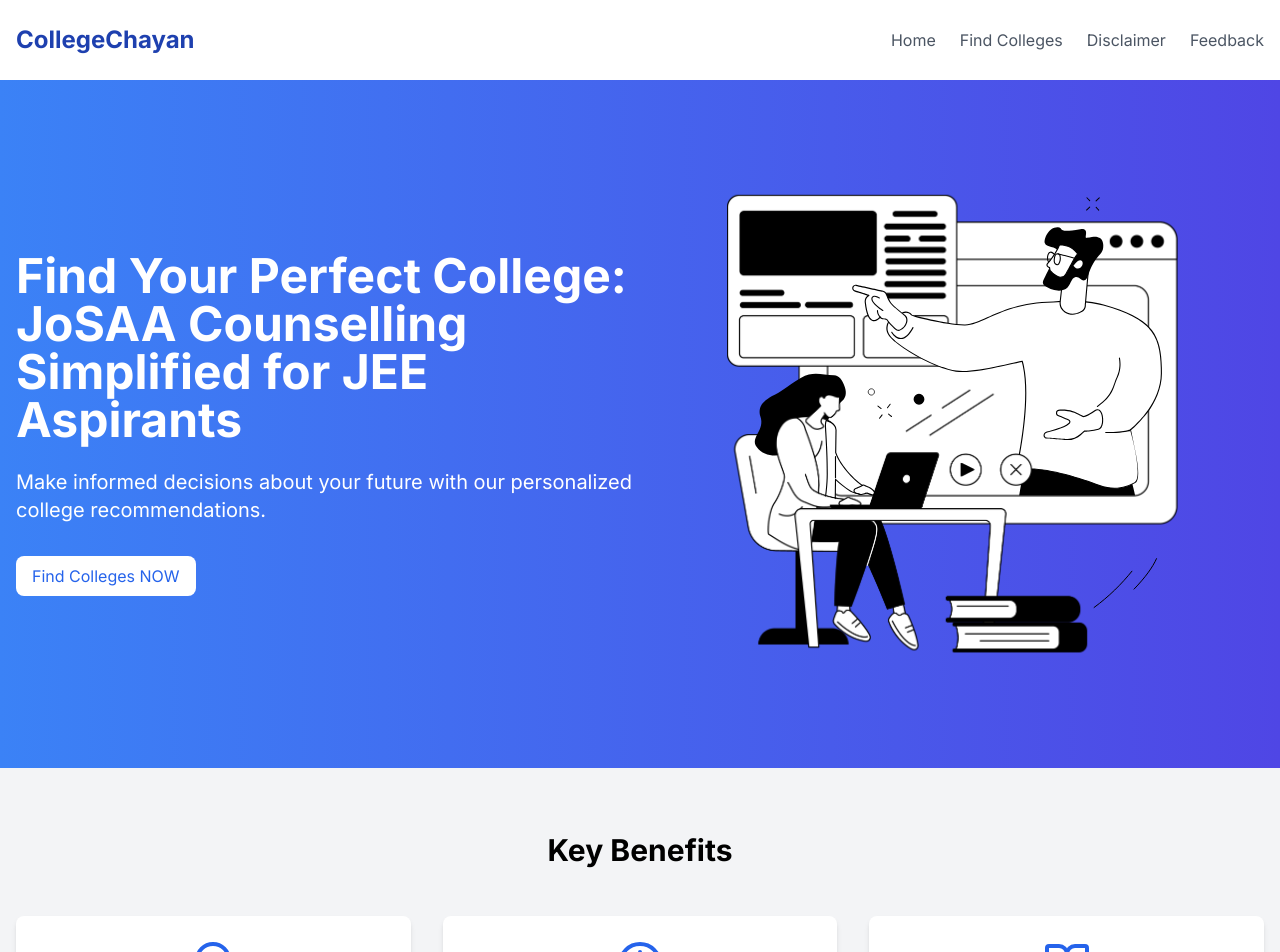
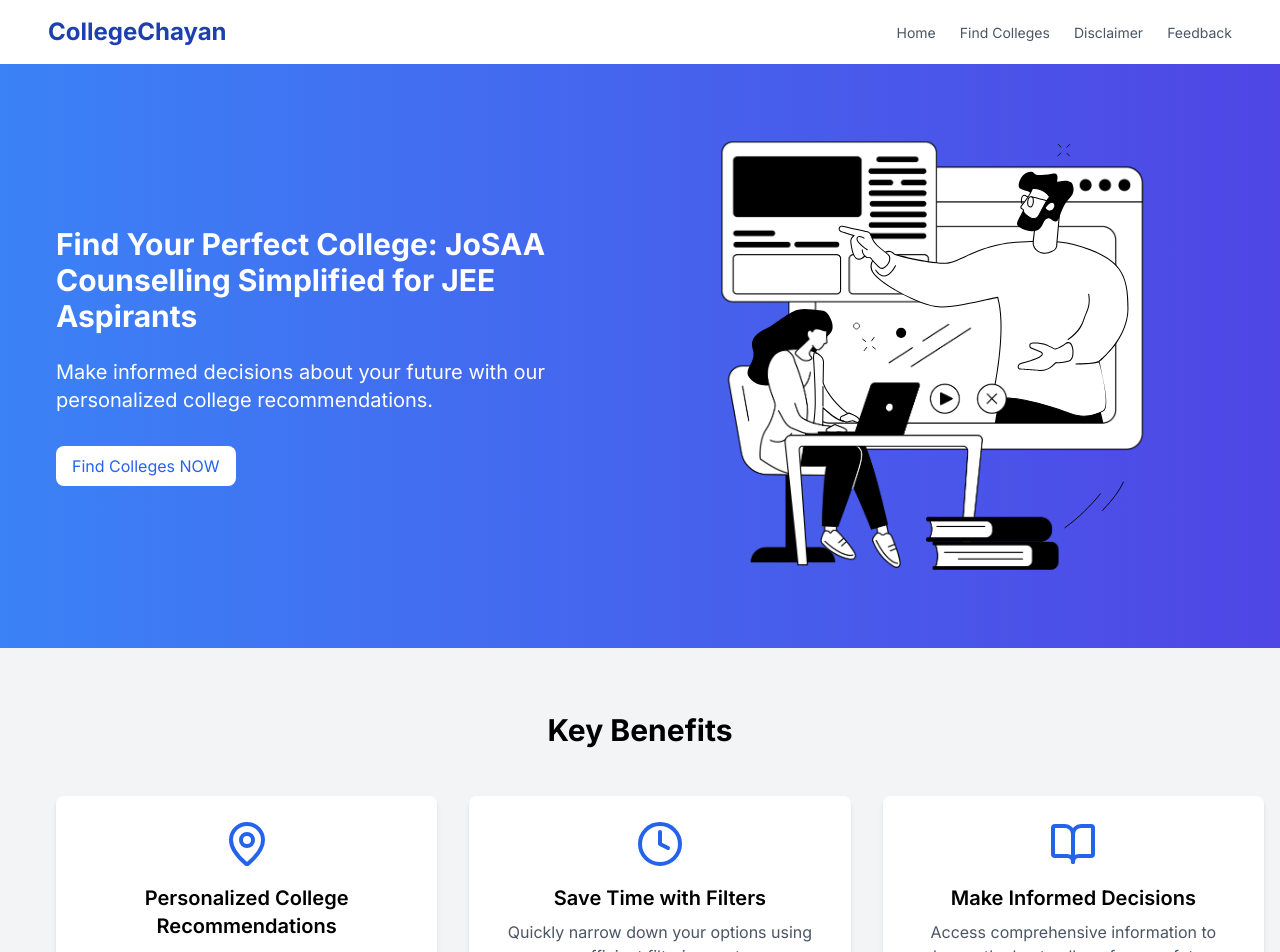
Before and after one commit to ArnavAgr/Counsellor, a Next.js app in the folder college_frontend/: page / in a window 1280 px wide. Shown: the top 952 px of the page. Built offline with nearby package versions, Linux system fonts and the light colour scheme.

Commit message:
CHanged styling to zoom out home page

```diff
--- a/college_frontend/app/components/Header.tsx
+++ b/college_frontend/app/components/Header.tsx
@@ -8,17 +8,17 @@ export default function Header() {
 
   return (
     <header className="bg-white shadow-md">
-      <div className="container mx-auto px-4 py-6 flex justify-between items-center">
+      <div className="container mx-auto px-4 py-4 flex justify-between items-center pl-12">
         <Link href="/" className="text-2xl font-bold text-blue-800">
           CollegeChayan
         </Link>
         {/* Desktop Navigation */}
         <nav className="hidden md:block">
-          <ul className="flex space-x-6">
+          <ul className="flex space-x-6 items-center"> {/* Added items-center */}
             <li>
               <Link
                 href="/"
-                className="text-gray-600 hover:text-blue-600 transition duration-300"
+                className="text-sm text-gray-600 hover:text-blue-600 transition duration-300"
               >
                 Home
               </Link>
@@ -26,7 +26,7 @@ export default function Header() {
             <li>
               <Link
                 href="/filter"
-                className="text-gray-600 hover:text-blue-600 transition duration-300"
+                className="text-sm text-gray-600 hover:text-blue-600 transition duration-300"
               >
                 Find Colleges
               </Link>
@@ -34,7 +34,7 @@ export default function Header() {
             <li>
               <Link
                 href="/disclaimer"
-                className="text-gray-600 hover:text-blue-600 transition duration-300"
+                className="text-sm text-gray-600 hover:text-blue-600 transition duration-300"
               >
                 Disclaimer
               </Link>
@@ -42,7 +42,7 @@ export default function Header() {
             <li>
               <Link
                 href="/feedback"
-                className="text-gray-600 hover:text-blue-600 transition duration-300"
+                className="text-sm text-gray-600 hover:text-blue-600 transition duration-300 mr-8"
               >
                 Feedback
               </Link>
--- a/college_frontend/app/page.tsx
+++ b/college_frontend/app/page.tsx
@@ -53,27 +53,27 @@ export default function Home() {
 
   return (
     <div className="min-h-screen flex flex-col">
-      <Header />
+      <Header/>
       <main className="flex-grow">
-        <section className="bg-gradient-to-r from-blue-500 to-indigo-600 text-white py-8">
+        <section className="bg-gradient-to-r from-blue-500 to-indigo-600 text-white py-0">
           <div className="container mx-auto px-4 flex flex-col md:flex-row items-center">
             <motion.div
               initial={{ opacity: 0, y: 20 }}
               animate={{ opacity: 1, y: 0 }}
               transition={{ duration: 0.8 }}
-              className="md:w-1/2 mb-8 md:mb-0"
+              className="md:w-1/2 mb-8 md:mb-0 pl-10"
             >
-              <h1 className="text-4xl md:text-5xl font-bold mb-6">
+              <h1 className="text-4xl md:text-3xl font-bold mb-6">
                 Find Your Perfect College: JoSAA Counselling Simplified for JEE Aspirants
               </h1>
-              <p className="text-xl mb-8">
+              <p className="text-xl mb-8 pl-0">
                 {typedText}
               </p>
               <a href="filter" className="inline-block bg-white text-blue-600 py-2 px-4 rounded-lg hover:bg-gray-200 transition duration-300">
                 Find Colleges NOW
               </a>
             </motion.div>
-            <div className="md:w-1/2 flex justify-center items-center">
+            <div className="md:w-1/2 flex justify-center items-center pr-10">
               {typeof window !== 'undefined' && (  // Add this check
                 <Lottie
                   animationData={teachingAnimation}
@@ -98,7 +98,7 @@ export default function Home() {
                 hidden: { opacity: 0, y: 50 },
               }}
               transition={{ duration: 0.5, delay: 0.2 }}
-              className="grid grid-cols-1 md:grid-cols-3 gap-8"
+              className="grid grid-cols-1 md:grid-cols-3 gap-8 pl-10"
             >
               {[
                 {
@@ -132,7 +132,7 @@ export default function Home() {
           </div>
         </section>
       </main>
-      <footer className="bg-gray-800 text-white py-8">
+      <footer className="bg-gray-800 text-white py-4">
         <div className="container mx-auto px-4 text-center">
           <p>&copy; 2025 CollegeChayan. All rights reserved.</p>
         </div>
```
